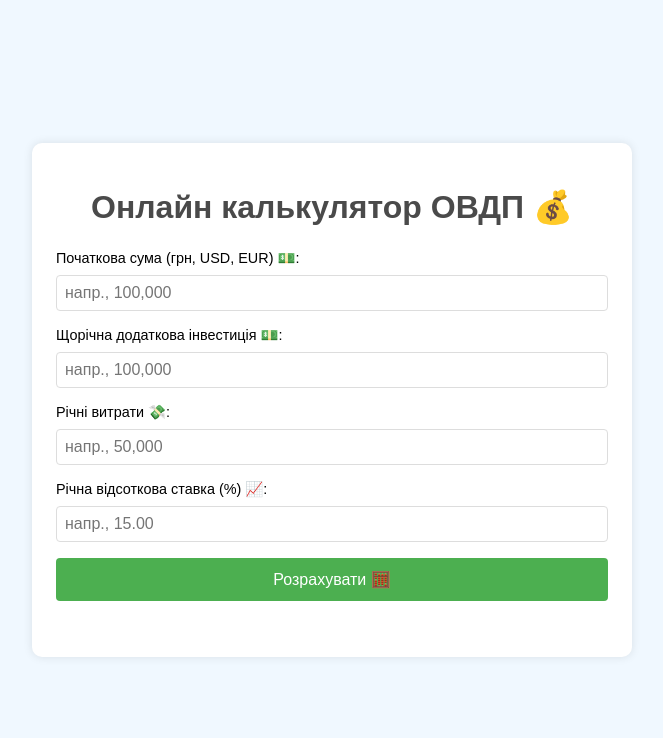
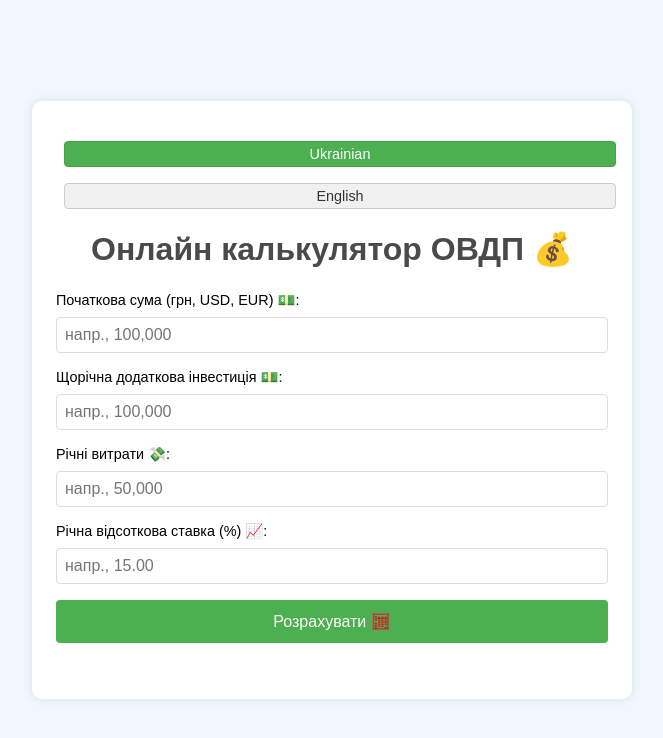
Before and after one commit to ivancheban/bond-calculator, a plain HTML site: page index.html in a window 1280 px wide. Shown: the whole page, without its empty margins (308-971 px from the left). Drawn offline with Linux system fonts and the light colour scheme.

Commit message:
added English switcher

```diff
--- a/index.html
+++ b/index.html
@@ -78,6 +78,28 @@
             background-color: #f2f2f2;
             white-space: nowrap;
         }
+        .language-switcher {
+            text-align: right;
+            margin-bottom: 1rem;
+        }
+        .language-switcher button {
+            background-color: #f0f0f0;
+            border: 1px solid #ccc;
+            border-radius: 4px;
+            cursor: pointer;
+            font-size: 0.9rem;
+            padding: 0.25rem 0.5rem;
+            margin-left: 0.5rem;
+            color: #333;
+        }
+        .language-switcher button:hover {
+            background-color: #e0e0e0;
+        }
+        .language-switcher button.active {
+            background-color: #4CAF50;
+            color: white;
+            border-color: #45a049;
+        }
         @media screen and (min-width: 768px) {
             body {
                 display: flex;
@@ -108,6 +130,10 @@
 </script>
 <body>
     <div class="container">
+        <div class="language-switcher">
+            <button onclick="switchLanguage('uk')" class="active">Ukrainian</button>
+            <button onclick="switchLanguage('en')">English</button>
+        </div>
         <h1>Онлайн калькулятор ОВДП 💰</h1>
         <div class="input-group">
             <label for="initialAmount">Початкова сума (грн, USD, EUR) 💵:</label>
@@ -130,6 +156,70 @@
     </div>
 
     <script>
+        const translations = {
+            uk: {
+                title: "Онлайн калькулятор ОВДП 💰",
+                initialAmount: "Початкова сума (грн, USD, EUR) 💵:",
+                additionalAmount: "Щорічна додаткова інвестиція 💵:",
+                annualExpenses: "Річні витрати 💸:",
+                interestRate: "Річна відсоткова ставка (%) 📈:",
+                calculate: "Розрахувати 🧮",
+                year: "Рік",
+                startAmount: "Поч. сума",
+                interest: "Відсотки",
+                addInvest: "Дод. інвест.",
+                endAmount: "Кінц. сума",
+                finIndep: "Фін. незал.",
+                yes: "Так ✅",
+                no: "Ні ❌"
+            },
+            en: {
+                title: "Online Government Bond Calculator 💰",
+                initialAmount: "Initial Amount (UAH, USD, EUR) 💵:",
+                additionalAmount: "Annual Additional Investment 💵:",
+                annualExpenses: "Annual Expenses 💸:",
+                interestRate: "Annual Interest Rate (%) 📈:",
+                calculate: "Calculate 🧮",
+                year: "Year",
+                startAmount: "Start Amount",
+                interest: "Interest",
+                addInvest: "Add. Invest.",
+                endAmount: "End Amount",
+                finIndep: "Fin. Indep.",
+                yes: "Yes ✅",
+                no: "No ❌"
+            }
+        };
+
+        function switchLanguage(lang) {
+            document.documentElement.lang = lang;
+            document.title = translations[lang].title;
+            document.querySelector('h1').textContent = translations[lang].title;
+            document.querySelector('label[for="initialAmount"]').textContent = translations[lang].initialAmount;
+            document.querySelector('label[for="additionalAmount"]').textContent = translations[lang].additionalAmount;
+            document.querySelector('label[for="annualExpenses"]').textContent = translations[lang].annualExpenses;
+            document.querySelector('label[for="interestRate"]').textContent = translations[lang].interestRate;
+            document.querySelector('button[onclick="calculate()"]').textContent = translations[lang].calculate;
+
+            // Update language switcher buttons
+            document.querySelectorAll('.language-switcher button').forEach(btn => {
+                btn.classList.remove('active');
+            });
+            document.querySelector(`.language-switcher button[onclick="switchLanguage('${lang}')"]`).classList.add('active');
+
+            // Update table headers if table exists
+            const table = document.querySelector('table');
+            if (table) {
+                const headers = table.querySelectorAll('th');
+                headers[0].textContent = translations[lang].year;
+                headers[1].textContent = translations[lang].startAmount;
+                headers[2].textContent = translations[lang].interest;
+                headers[3].textContent = translations[lang].addInvest;
+                headers[4].textContent = translations[lang].endAmount;
+                headers[5].textContent = translations[lang].finIndep;
+            }
+        }
+
         function formatNumber(num) {
             return num.toFixed(2).replace(/\B(?=(\d{3})+(?!\d))/g, ",");
         }
@@ -142,7 +232,8 @@
             const years = 20;
 
             let currentAmount = initialAmount;
-            let results = '<table><tr><th>Рік</th><th>Поч. сума</th><th>Відсотки</th><th>Дод. інвест.</th><th>Кінц. сума</th><th>Фін. незал.</th></tr>';
+            const lang = document.documentElement.lang;
+            let results = `<table><tr><th>${translations[lang].year}</th><th>${translations[lang].startAmount}</th><th>${translations[lang].interest}</th><th>${translations[lang].addInvest}</th><th>${translations[lang].endAmount}</th><th>${translations[lang].finIndep}</th></tr>`;
 
             for (let year = 1; year <= years; year++) {
                 const interest = currentAmount * interestRate;
@@ -155,7 +246,7 @@
                     <td>${formatNumber(interest)}</td>
                     <td>${formatNumber(additionalAmount)}</td>
                     <td>${formatNumber(endAmount)}</td>
-                    <td>${isFinanciallyIndependent ? 'Так ✅' : 'Ні ❌'}</td>
+                    <td>${isFinanciallyIndependent ? translations[lang].yes : translations[lang].no}</td>
                 </tr>`;
 
                 currentAmount = endAmount;
```
